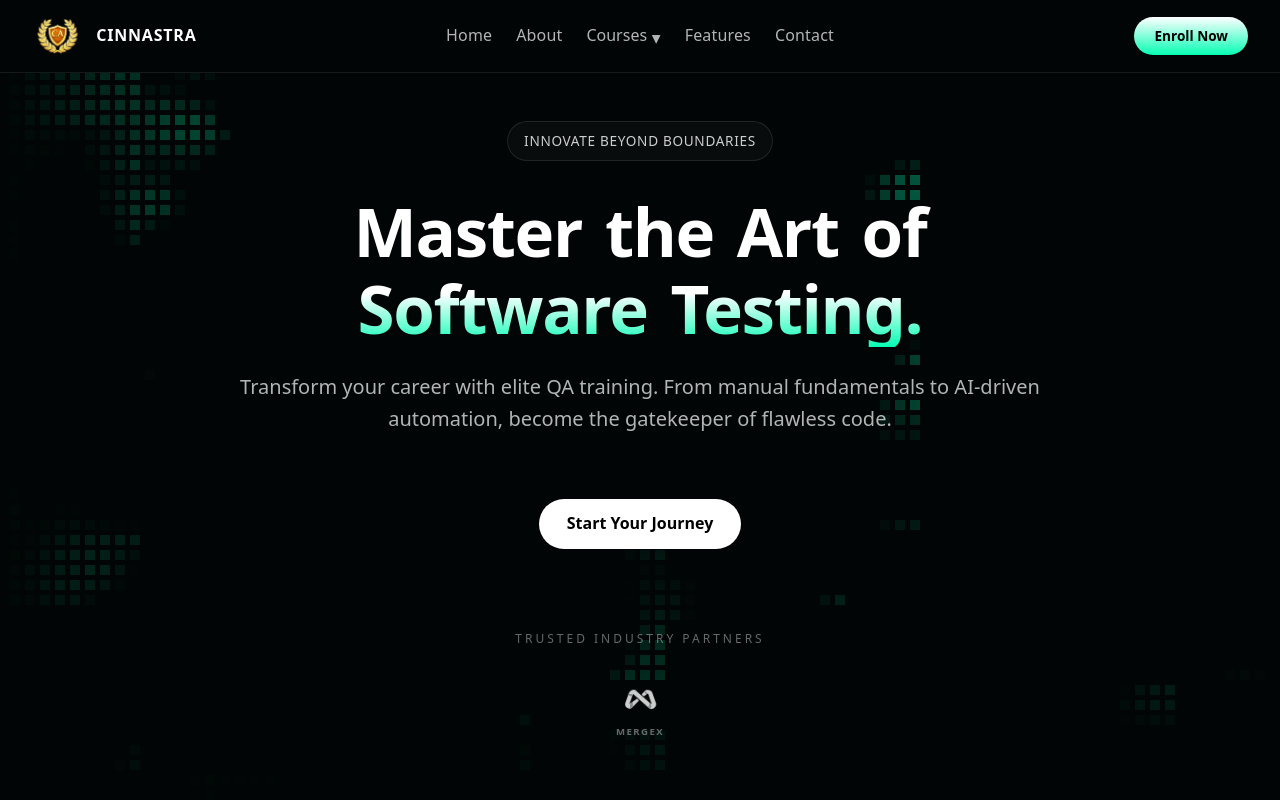
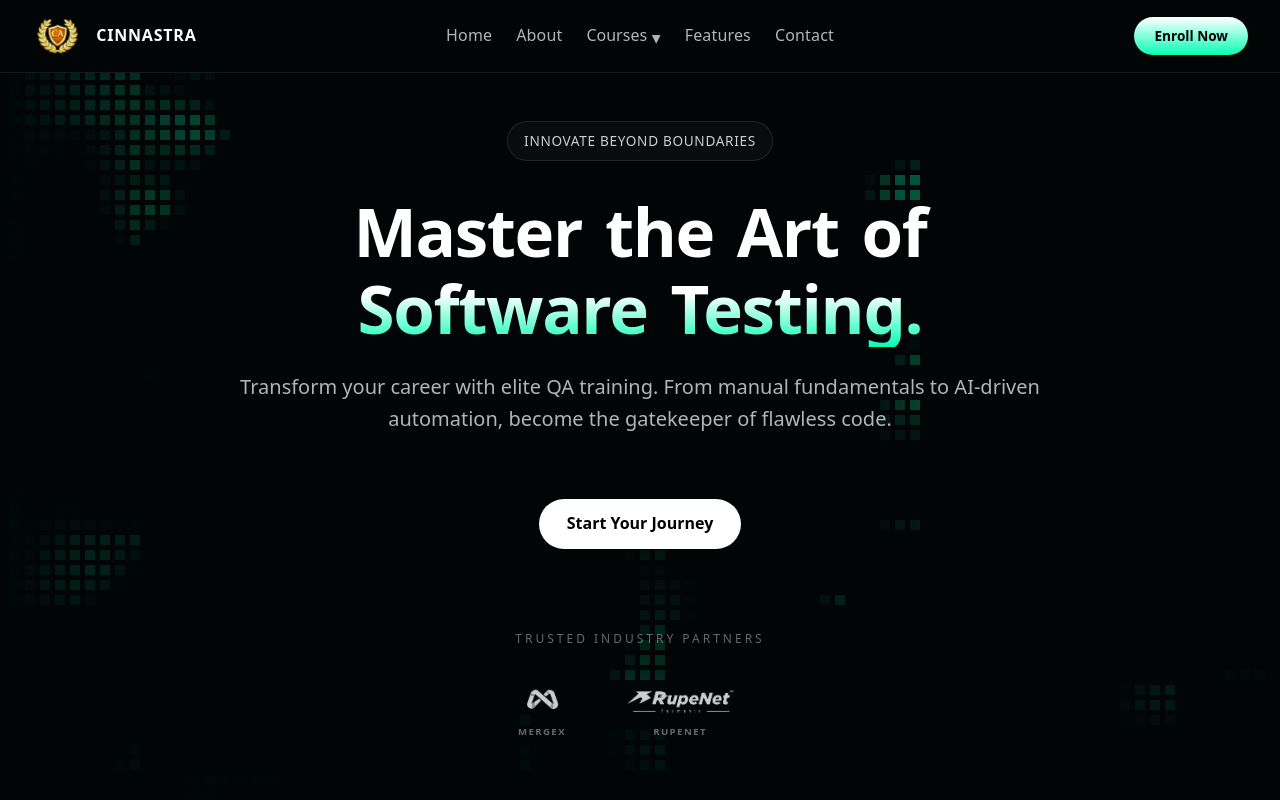
Before and after one commit to cinnastratech/website, a Next.js app: page / in a window 1280 px wide. Shown: the top 800 px of the page. Built offline with nearby package versions, Linux system fonts and the light colour scheme.

Commit message:
feat: Add HeroSection and Footer components, including the Rupeynet logo.

```diff
--- a/components/home/HeroSection.tsx
+++ b/components/home/HeroSection.tsx
@@ -83,8 +83,8 @@ export default function HeroSection() {
           <span className="partners-title" style={{ textAlign: 'center', margin: '0 auto', display: 'block' }}>
             Trusted Industry Partners
           </span>
-          <div className="partners-logos" style={{ display: 'flex', justifyContent: 'center', width: '100%', marginTop: '0.5rem' }}>
-            <div className="partner-item" style={{ display: 'flex', flexDirection: 'column', alignItems: 'center', gap: '2px' }}>
+          <div className="partners-logos" style={{ display: 'flex', justifyContent: 'center', width: '100%', marginTop: '0.5rem', gap: '2rem' }}>
+            <Link href="https://mergex.in" target="_blank" rel="noopener noreferrer" className="partner-item" style={{ display: 'flex', flexDirection: 'column', alignItems: 'center', gap: '2px', textDecoration: 'none', color: 'inherit' }}>
               <Image
                 src="/android-chrome-192x192.png"
                 alt="MergeX"
@@ -94,7 +94,18 @@ export default function HeroSection() {
                 style={{ opacity: 0.8 }}
               />
               <span className="partner-name" style={{ display: 'block', textAlign: 'center', width: '100%' }}>mergex</span>
-            </div>
+            </Link>
+            <Link href="https://www.rupenet.com/" target="_blank" rel="noopener noreferrer" className="partner-item" style={{ display: 'flex', flexDirection: 'column', alignItems: 'center', gap: '2px', textDecoration: 'none', color: 'inherit' }}>
+              <Image
+                src="/Rupeynet.png"
+                alt="Rupenet"
+                width={40}
+                height={40}
+                className="partner-logo"
+                style={{ opacity: 0.8 }}
+              />
+              <span className="partner-name" style={{ display: 'block', textAlign: 'center', width: '100%' }}>Rupenet</span>
+            </Link>
           </div>
         </motion.div>
       </div>
--- a/components/layout/Footer.tsx
+++ b/components/layout/Footer.tsx
@@ -44,7 +44,7 @@ export default function Footer() {
         <div className="footer-nav-col">
           <h5><span className="gradient-keyword">Contact</span></h5>
           <ul>
-            <li>Email: <a href="mailto:contact@cinnastratech.com">contact@cinnastratech.com</a></li>
+            <li>Email: <a href="mailto:Startlearning@Cinnastratech.com">Startlearning@Cinnastratech.com</a></li>
             <li>Phone: <a href="tel:+917305629985">+91-7305629985</a></li>
           </ul>
         </div>
@@ -52,7 +52,7 @@ export default function Footer() {
 
       <div className="footer-bottom-bar">
         <p>
-          © {new Date().getFullYear()} CinnAstra Technologies. All rights reserved. | Crafted by <a href="https://mergex.in" target="_blank" rel="noopener noreferrer" className="transition-colors hover:text-[#06feb4]" style={{ color: 'inherit', textDecoration: 'none' }}>Mergex</a>
+          © {new Date().getFullYear()} CinnAstra Technologies. All rights reserved. | Recreated by <a href="https://mergex.in" target="_blank" rel="noopener noreferrer" className="transition-colors hover:text-[#06feb4]" style={{ color: 'inherit', textDecoration: 'none' }}>Mergex</a>
         </p>
         <div className="footer-legal">
           <Link href="/legal">Terms & Conditions</Link>
```
Also changed, not shown: public/Rupeynet.png (added).
